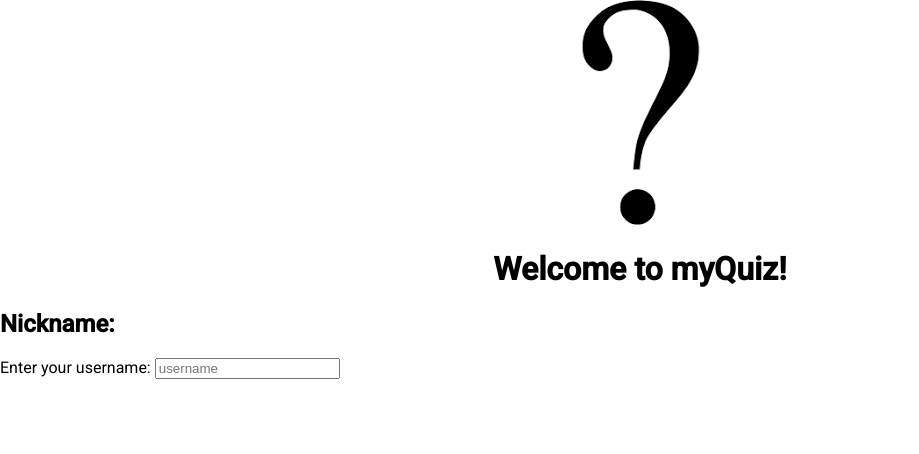
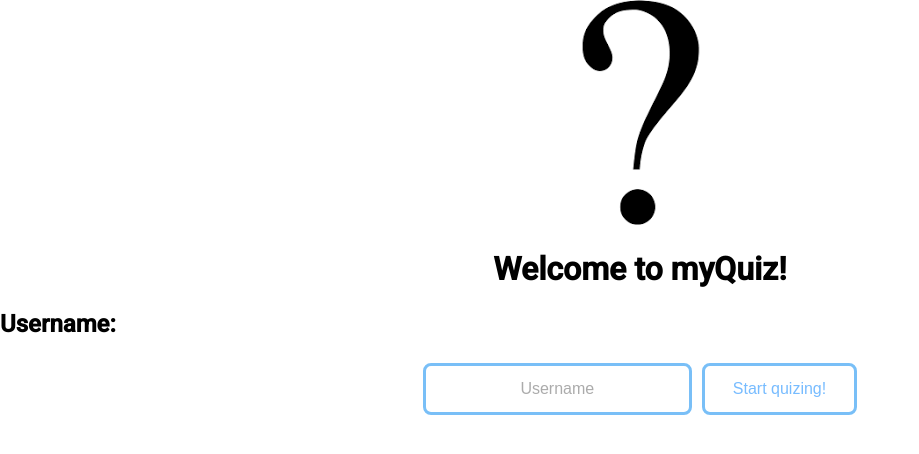
Before and after one commit to ProjectEDAF90/myQuiz, an Angular app: page / in a window 1280 px wide. Shown: the top 454 px of the page, without its empty margins (0-919 px from the left). Built offline with nearby package versions, Linux system fonts and the light colour scheme.

Commit message:
Uppdatering av frontPage

```diff
--- a/src/app/front-page/front-page.component.css
+++ b/src/app/front-page/front-page.component.css
@@ -0,0 +1,40 @@
+.frontPageButton {
+  border: solid;
+  background-color: white;
+  border-color: #2196f3;
+  color: dodgerblue;
+  padding: 14px 28px;
+  margin: 5px;
+  font-size: 100%;
+  text-align: center;
+  cursor: pointer;
+  opacity: 0.6;
+  transition: 0.2s;
+  /* width: 40%;
+  height: 200px; */
+  display: inline-block;
+  border-radius: 8px;
+}
+
+.frontPageButton:hover {
+  background-color: #2196f3;
+  color: white;
+  opacity: 1;
+}
+.input {
+  border: solid;
+  background-color: white;
+  border-color: #2196f3;
+  color: dodgerblue;
+  padding: 14px 28px;
+  margin: 5px;
+  font-size: 100%;
+  text-align: center;
+  /* cursor: pointer; */
+  opacity: 0.6;
+  transition: 0.2s;
+  /* width: 40%;
+    height: 200px; */
+  display: inline-block;
+  border-radius: 8px;
+}
--- a/src/app/front-page/front-page.component.html
+++ b/src/app/front-page/front-page.component.html
@@ -1,10 +1,10 @@
-<h2>Nickname: {{ user.name }}</h2>
+<h2>Username: {{ user.name }}</h2>
 <!-- <div><span>id: </span>{{ user.id }}</div> -->
-<div>
-  <label
-    >Enter your username:
-    <input [(ngModel)]="user.name" placeholder="username" />
+<div align="center">
+  <label>
+    <input class="input" [(ngModel)]="user.name" placeholder="Username" />
   </label>
+  <button class="frontPageButton">Start quizing!</button>
 </div>
 
 <!-- <div class="category-page">
```
